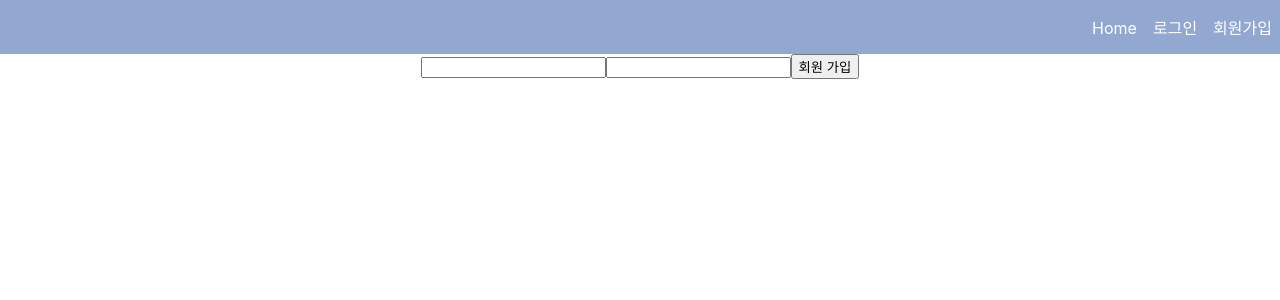
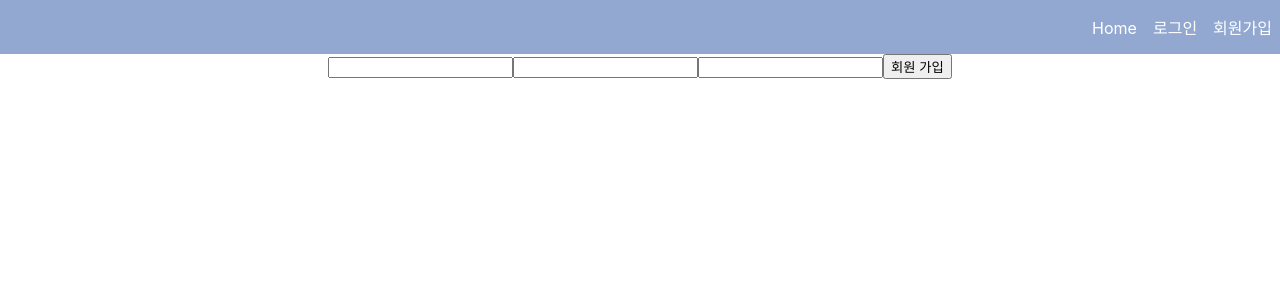
Before and after one commit to ONE-TOUCH-POPOL/FrontEnd, a React (Create React App) app: page /join in a window 1280 px wide. Shown: the top 300 px of the page. Built offline with nearby package versions, Linux system fonts and the light colour scheme.

Commit message:
feat: 회원가입 유효성 검사 추가
-패스워드 입력 시 영문자, 숫자, 특수기호 조합
- 패스워드 일치

```diff
--- a/src/App.js
+++ b/src/App.js
@@ -2,8 +2,8 @@
 import { Routes, Route } from "react-router-dom";
 import NavBar from "./components/common/NavBar";
 import Home from "./pages/home";
+import Register from "./pages/register";
 import "./App.css";
-import Register from "./pages/register";
 
 function App() {
   return (
--- a/src/pages/register/index.jsx
+++ b/src/pages/register/index.jsx
@@ -1,20 +1,31 @@
 /* eslint-disable */
 import React from "react";
-import Register from "./register";
+import Register from "./Register";
 
 const RegisterPage = () => {
   const onSubmit = (e) => {
     e.preventDefault();
     const email = e.target.email.value;
-    console.log(e.target.email.value);
+    const password = e.target.password.value;
+    const confirmPassword = e.target.confirmPassword.value;
+
+    console.log(e.target.confirmPassword.value);
+
     const EMAIL_REGEX = /^[A-Z0-9._%+-]+@[A-Z0-9.-]+\.[A-Z]{2,}$/i;
     const PASSWORD_REGEX = /^(?=.*[a-z])(?=.*\d).{6,}$/;
+
     const isValidEmail = EMAIL_REGEX.test(email);
-    if (isValidEmail) {
-      alert("제대로 했숩니다.");
+    const isValidPassword = PASSWORD_REGEX.test(password);
+    const isPasswordConfirm = password == confirmPassword ? true : false;
+
+    console.log(isPasswordConfirm);
+    if (!isValidEmail) alert("이메일 제대로 써라!");
+    if (!isValidPassword) alert("패스워드 제대로 써라! ");
+    if (!isPasswordConfirm) alert("다른 패스워드 입력됨");
+    if (isValidEmail && isValidPassword && isPasswordConfirm) {
+      alert("제대로 했습니다");
       return;
     }
-    alert("이메일 제대로 써라!");
   };
 
   return <Register onSubmit={onSubmit}></Register>;
--- a/src/pages/register/register.jsx
+++ b/src/pages/register/register.jsx
@@ -1,15 +1,16 @@
 import React from "react";
 
-const register = ({ onSubmit }) => {
+const Register = ({ onSubmit }) => {
   return (
-    <div>
+    <>
       <form onSubmit={onSubmit}>
         <input type="text" name="email" />
         <input type="password" name="password" />
+        <input type="password" name="confirmPassword" />
         <button type="submit">회원 가입</button>
       </form>
-    </div>
+    </>
   );
 };
 
-export default register;
+export default Register;
```
